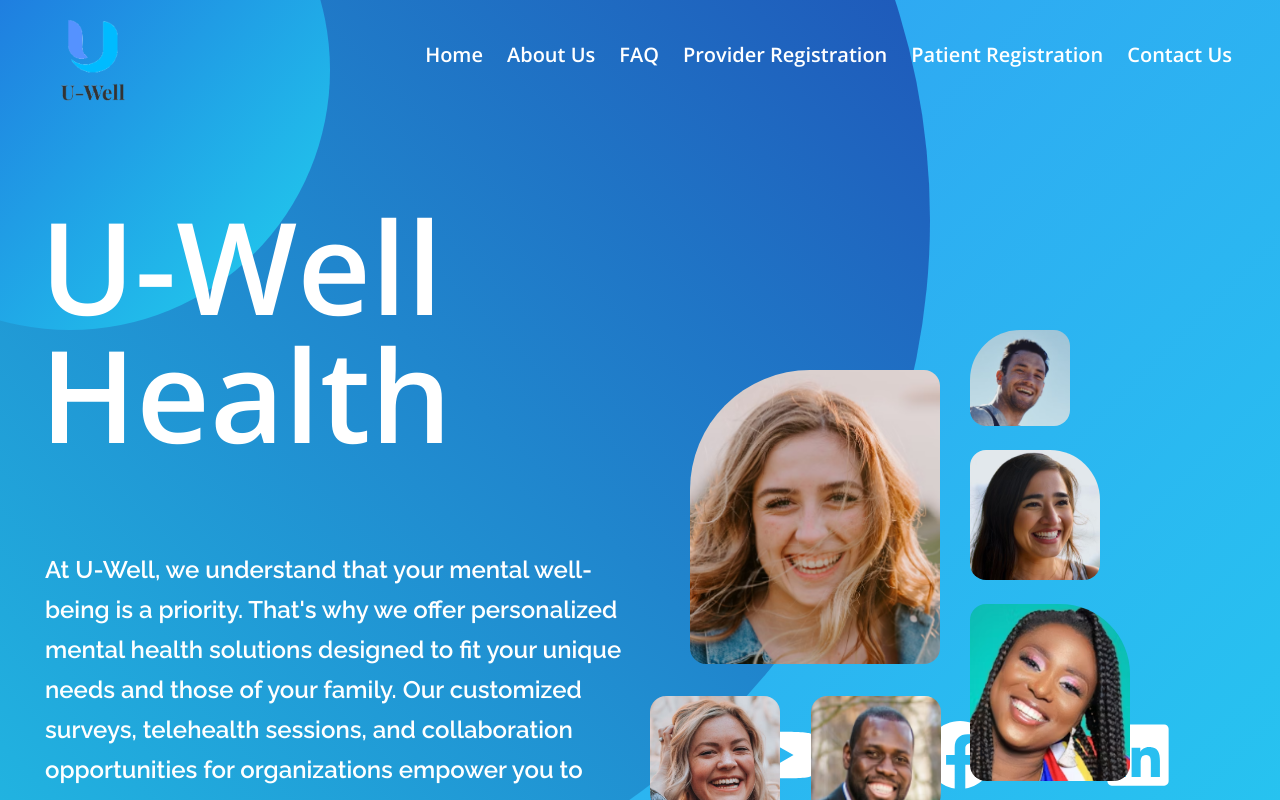
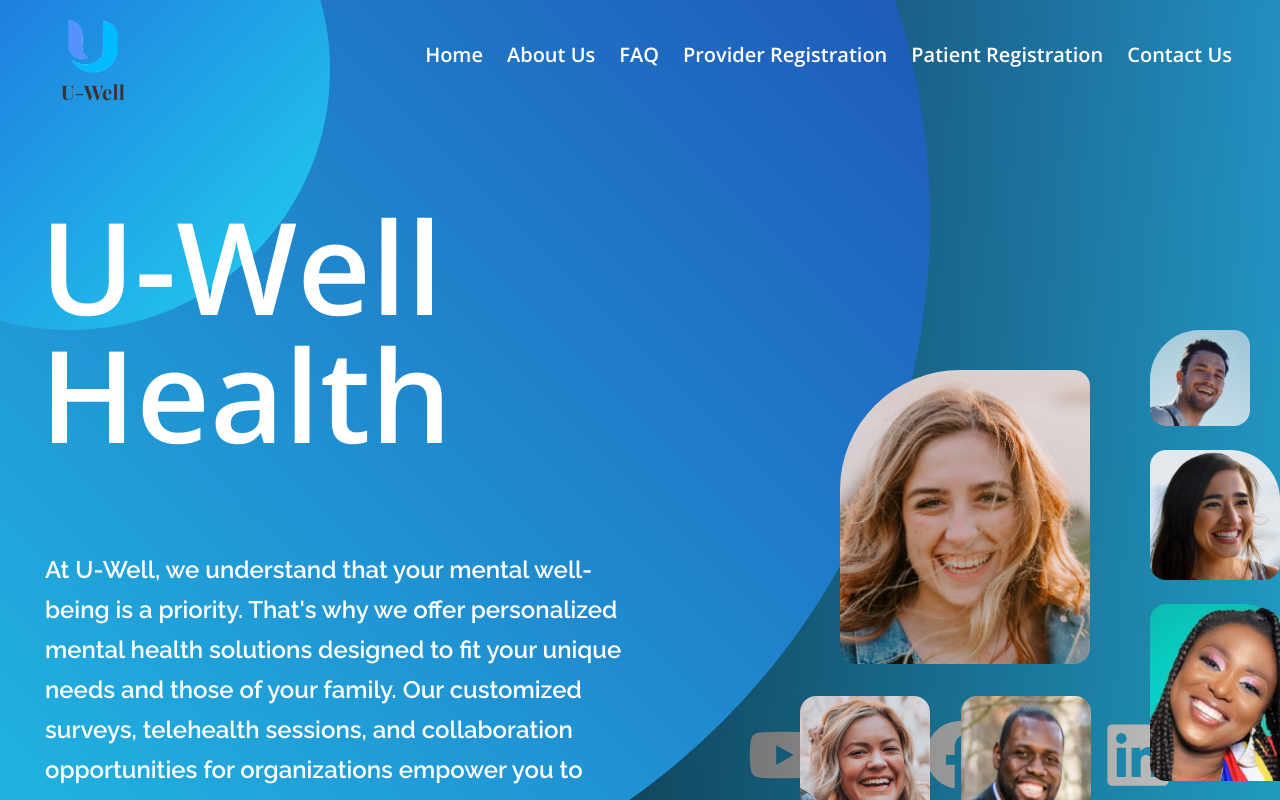
Before and after one commit to Jkhall81/U-Well, a Next.js app: page /home in a window 1280 px wide. Built offline with nearby package versions, Linux system fonts and the light colour scheme; what react-slugify would draw is missing.

Commit message:
added animation to the home page smiling faces photos.  added an overlay in the layout to highlight the company name and logo.  working on homepage text letter by letter reveal animation now.

```diff
--- a/app/(tabs)/contact-us/page.tsx
+++ b/app/(tabs)/contact-us/page.tsx
@@ -227,10 +227,10 @@
           </Form>
         </div>
         {/* Image */}
-        <div className="flex h-full w-[50%]">
-          <div className="absolute right-[200px] top-[300px] h-[300px] w-[300px] animate-blob rounded-full bg-cyan-300 opacity-70 mix-blend-multiply blur-xl filter" />
-          <div className="animation-delay-2000 absolute right-8 top-40 h-72 w-72 animate-blob rounded-full bg-sky-300 opacity-70 mix-blend-multiply blur-xl filter" />
-          <div className="animation-delay-4000 absolute top-[390px] h-[350px] w-[350px] animate-blob rounded-full bg-blue-300 opacity-70 mix-blend-multiply blur-xl filter" />
+        <div className="flex h-full min-w-[900px]">
+          <div className="absolute right-[200px] top-[300px] h-[400px] w-[450px] animate-blob rounded-full bg-cyan-300 opacity-70 mix-blend-multiply blur-xl filter" />
+          <div className="animation-delay-2000 absolute right-8 top-40 h-[340px] w-[340px] animate-blob rounded-full bg-sky-300 opacity-70 mix-blend-multiply blur-xl filter" />
+          <div className="animation-delay-4000 absolute right-[350px] top-[390px] h-[550px] w-[550px] animate-blob rounded-full bg-blue-300 opacity-70 mix-blend-multiply blur-xl filter" />
         </div>
       </div>
 
--- a/app/(tabs)/home/page.tsx
+++ b/app/(tabs)/home/page.tsx
@@ -1,5 +1,9 @@
+"use client";
+
 import Image from "next/image";
 import { raleway } from "@/lib/fonts";
+import { fadeIn } from "@/lib/utils";
+import { motion } from "framer-motion";
 
 const HomePage = () => {
   return (
@@ -37,8 +41,8 @@
         </div>
 
         {/* Image */}
-        <div className="flex h-full w-[50%]">
-          <div className="absolute ml-[-350px] mt-[-50px] hidden 4xl:flex">
+        <div className="flex h-full w-[50%] ">
+          {/* <div className="absolute ml-[-350px] mt-[-50px] hidden 4xl:flex">
             <Image
               src="/landing_page_image.png"
               alt="cell phone"
@@ -46,10 +50,16 @@
               width={600}
               className=""
             />
-          </div>
+          </div> */}
           {/* Left Image Block */}
-
-          <div className="flex h-full w-[50%] flex-col pr-6 pt-[220px] 2xl:pl-[90px] 3xl:pl-[180px] 4xl:pl-[300px]">
+          <div className="flex min-h-[1000px] min-w-[1000px] flex-row">
+            <div className="flex h-full w-[50%] flex-col pl-[150px] pr-6 pt-[220px]">
+              <motion.div
+                variants={fadeIn("down", 0.6)}
+                initial="hidden"
+                whileInView="show"
+                viewport={{ once: false, amount: 0.4 }}
+              >
                 <Image
                   src="/smiling_people/smiling_woman_1.png"
                   alt="smiling woman"
@@ -57,7 +67,14 @@
                   width={250}
                   className="ml-[50px] rounded-2xl rounded-tl-[120px]"
                 />
-            <div className="mt-8 flex w-full">
+              </motion.div>
+              <motion.div
+                variants={fadeIn("up", 0.6)}
+                initial="hidden"
+                whileInView="show"
+                viewport={{ once: false, amount: 0.4 }}
+                className="mt-8 flex w-full"
+              >
                 <Image
                   src="/smiling_people/smiling_woman_2.png"
                   alt="smiling woman"
@@ -72,11 +89,17 @@
                   width={130}
                   className="ml-[31px] rounded-2xl rounded-br-[60px]"
                 />
-            </div>
+              </motion.div>
             </div>
 
             {/* Right Image Block */}
-          <div className="h-full w-[50%] pl-[10px] pt-[180px]">
+            <div className="border-3 h-full w-[50%] border-red-600 pl-[10px] pt-[180px]">
+              <motion.div
+                variants={fadeIn("left", 0.6)}
+                initial="hidden"
+                whileInView="show"
+                viewport={{ once: false, amount: 0.4 }}
+              >
                 <Image
                   src="/smiling_people/smiling_man_1.png"
                   alt="smiling man"
@@ -84,6 +107,13 @@
                   width={100}
                   className="rounded-2xl rounded-tl-[50px]"
                 />
+              </motion.div>
+              <motion.div
+                variants={fadeIn("right", 0.6)}
+                initial="hidden"
+                whileInView="show"
+                viewport={{ once: false, amount: 0.4 }}
+              >
                 <Image
                   src="/smiling_people/smiling_woman_3.png"
                   alt="smiling man"
@@ -91,6 +121,13 @@
                   width={130}
                   className="mt-6 rounded-2xl rounded-tr-[50px]"
                 />
+              </motion.div>
+              <motion.div
+                variants={fadeIn("left", 0.6)}
+                initial="hidden"
+                whileInView="show"
+                viewport={{ once: false, amount: 0.4 }}
+              >
                 <Image
                   src="/smiling_people/smiling_woman_4.png"
                   alt="smiling woman"
@@ -98,6 +135,8 @@
                   width={160}
                   className="mt-6 rounded-2xl rounded-tr-[70px]"
                 />
+              </motion.div>
+            </div>
           </div>
         </div>
       </div>
--- a/app/layout.tsx
+++ b/app/layout.tsx
@@ -36,6 +36,7 @@
             <Footer />
           </div>
         </div>
+        <div className="absolute left-0 top-0 h-screen w-full bg-black/20 bg-gradient-to-r from-black" />
       </body>
     </html>
   );
--- a/components/FAQAccordion.tsx
+++ b/components/FAQAccordion.tsx
@@ -47,7 +47,7 @@
               <Separator />
               <AccordionTrigger
                 onClick={() => toggleAccordion(index)}
-                className="py-8 text-left text-3xl font-bold text-blue-800"
+                className="py-8 text-left text-3xl font-bold text-neutral-500"
               >
                 {item.question}
               </AccordionTrigger>
--- a/components/NavLink.tsx
+++ b/components/NavLink.tsx
@@ -14,7 +14,7 @@
   return (
     <nav>
       <Link
-        className="text-xl font-semibold text-white hover:text-neutral-700"
+        className="select-none text-xl font-semibold text-white hover:text-neutral-700"
         href={href}
       >
         {title}
--- a/lib/utils.ts
+++ b/lib/utils.ts
@@ -8,3 +8,30 @@
 export const striptQuotes = (str: string) => {
   return str.replace(/^['"]|['"]$/g, "");
 };
+
+export const fadeIn = (direction: string, delay: number) => {
+  return {
+    hidden: {
+      y: direction === "up" ? 80 : direction === "down" ? -80 : 0,
+      opacity: 0,
+      x: direction === "left" ? 80 : direction === "right" ? -80 : 0,
+      transition: {
+        type: "tween",
+        duration: 1.5,
+        delay: delay,
+        ease: [0.25, 0.6, 0.3, 0.8],
+      },
+    },
+    show: {
+      y: 0,
+      x: 0,
+      opacity: 1,
+      transition: {
+        type: "tween",
+        duration: 1.4,
+        delay: delay,
+        ease: [0.25, 0.25, 0.25, 0.75],
+      },
+    },
+  };
+};
--- a/package.json
+++ b/package.json
@@ -20,6 +20,7 @@
     "class-variance-authority": "^0.7.0",
     "clsx": "^2.1.0",
     "form": "^0.2.4",
+    "framer-motion": "^11.1.7",
     "lucide-react": "^0.368.0",
     "next": "14.2.1",
     "react": "^18",
@@ -27,7 +28,7 @@
     "react-hook-form": "^7.51.3",
     "react-icons": "^5.0.1",
     "react-transition-group": "^4.4.5",
-    "shadcn-ui": "^0.2.0",
+    "shadcn-ui": "^0.2.3",
     "tailwind-merge": "^2.2.2",
     "tailwindcss-animate": "^1.0.7",
     "zod": "^3.22.4",
```
Also changed, not shown: 1 other file (tests, documents, lock files or other folders). Lines whose indentation alone changed are shown as unchanged.
